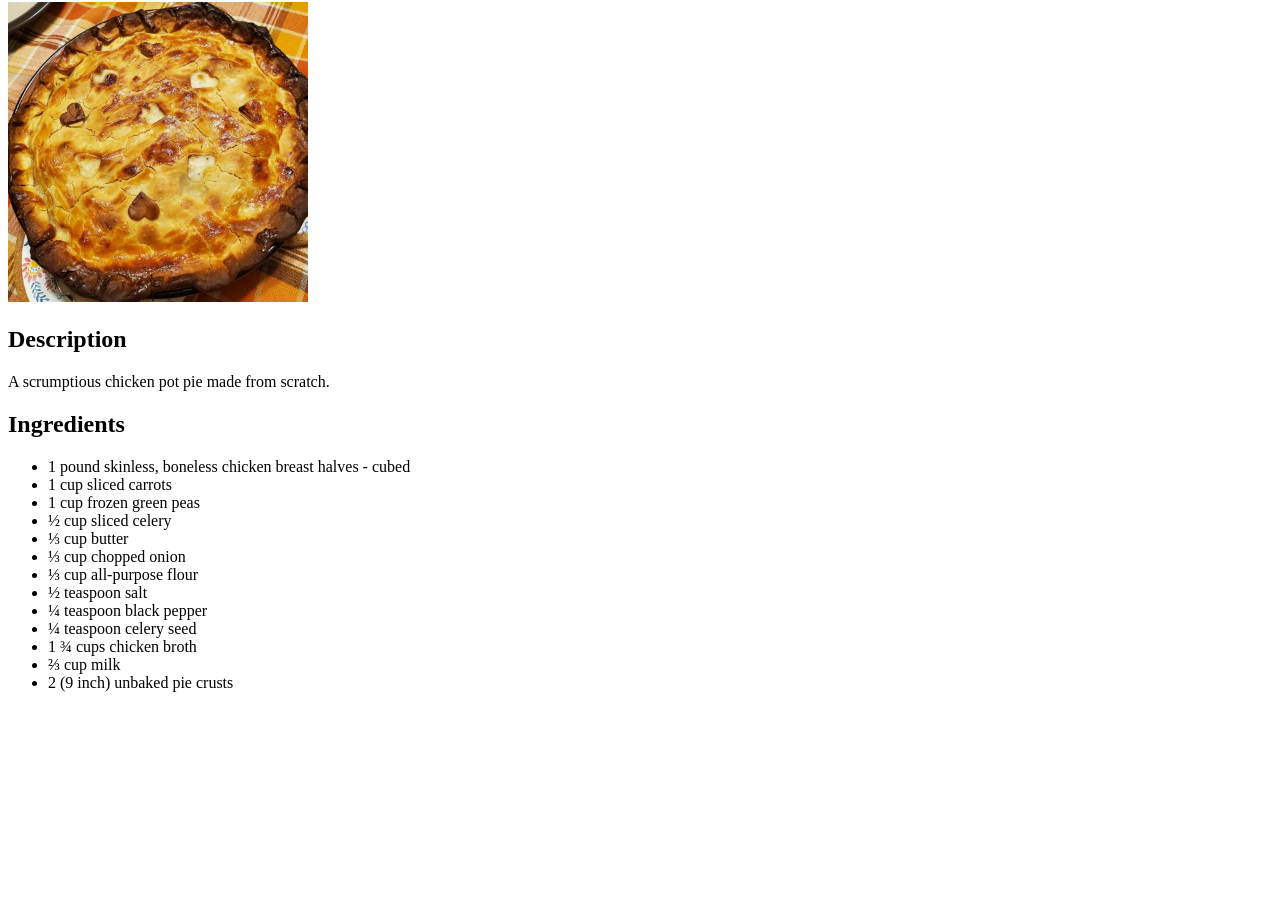
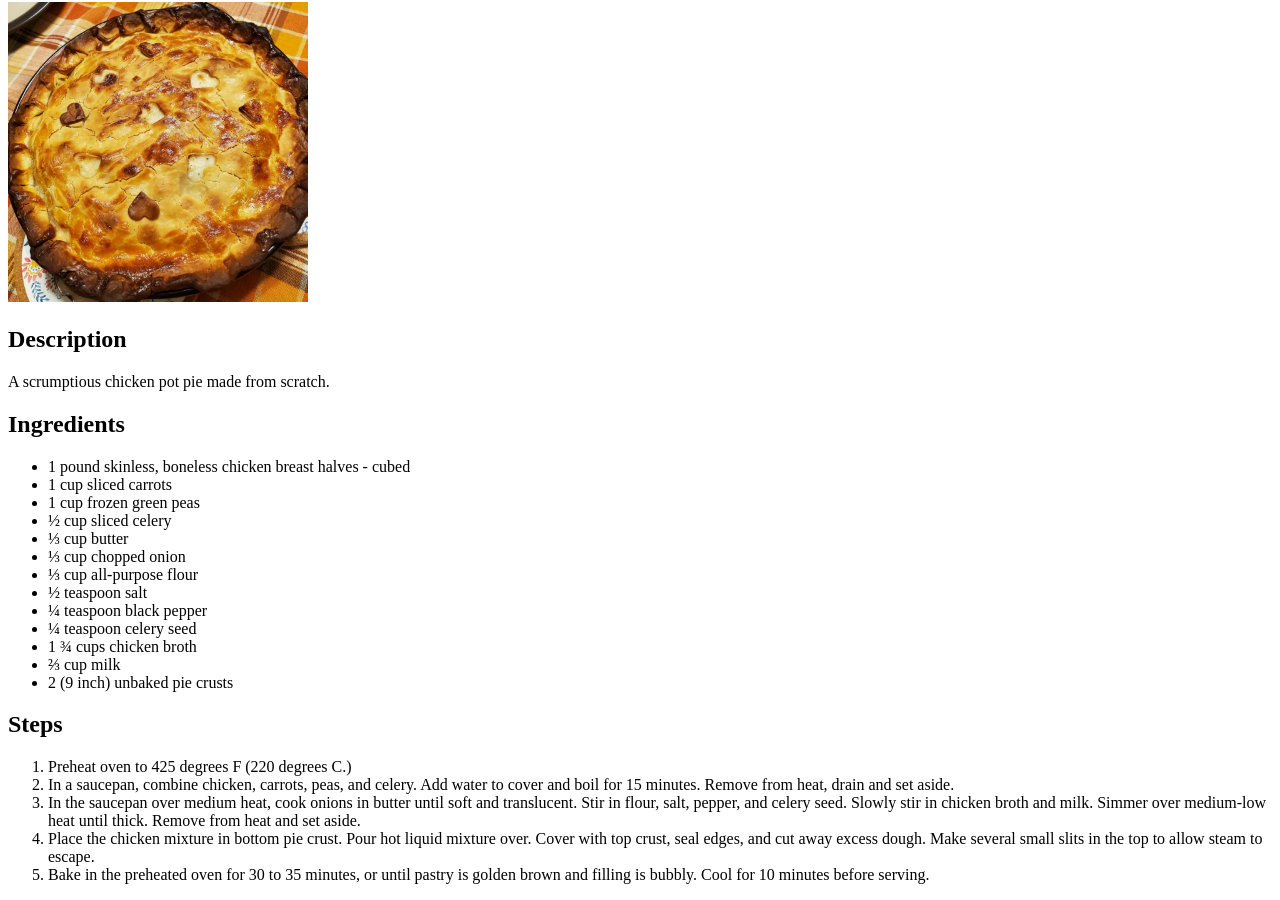
Before and after one commit to fishyfillety/odin-recipes, a plain HTML site: page recipes/chickenpotpie.html in a window 1280 px wide. Shown: the part 78-978 px from the top of the page. Before the commit the page ends 800 px from the top, so only its background shows below. Drawn offline with Linux system fonts and the light colour scheme.

Commit message:
Add steps for chickenpotpie

```diff
--- a/recipes/chickenpotpie.html
+++ b/recipes/chickenpotpie.html
@@ -28,5 +28,18 @@
             <li>2 (9 inch) unbaked pie crusts</li>
         </ul>
 
+        <h2>Steps</h2>
+        <ol>
+            <li>Preheat oven to 425 degrees F (220 degrees C.)</li>
+            <li>In a saucepan, combine chicken, carrots, peas, and celery. Add water to cover and boil for 15 minutes. Remove from heat, drain and set aside.
+            </li>
+            <li>In the saucepan over medium heat, cook onions in butter until soft and translucent. Stir in flour, salt, pepper, and celery seed. Slowly stir in chicken broth and milk. Simmer over medium-low heat until thick. Remove from heat and set aside.
+            </li>
+            <li>Place the chicken mixture in bottom pie crust. Pour hot liquid mixture over. Cover with top crust, seal edges, and cut away excess dough. Make several small slits in the top to allow steam to escape.
+            </li>
+            <li>Bake in the preheated oven for 30 to 35 minutes, or until pastry is golden brown and filling is bubbly. Cool for 10 minutes before serving.
+            </li>
+        </ol>
+
     </body>
 </html>
```
